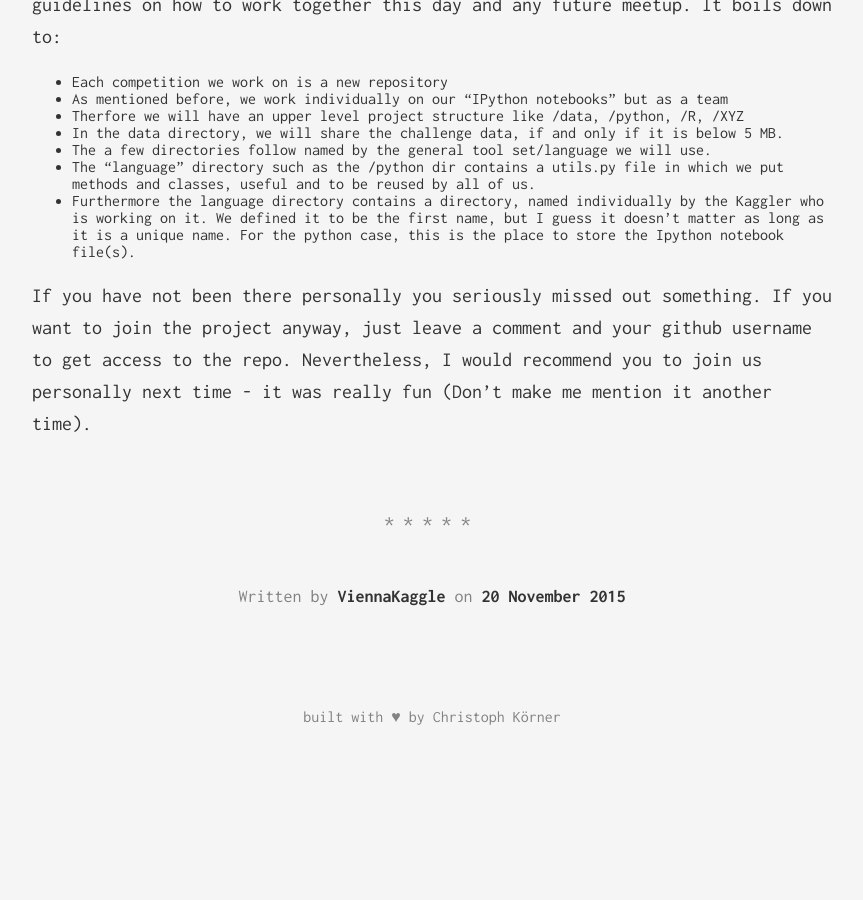
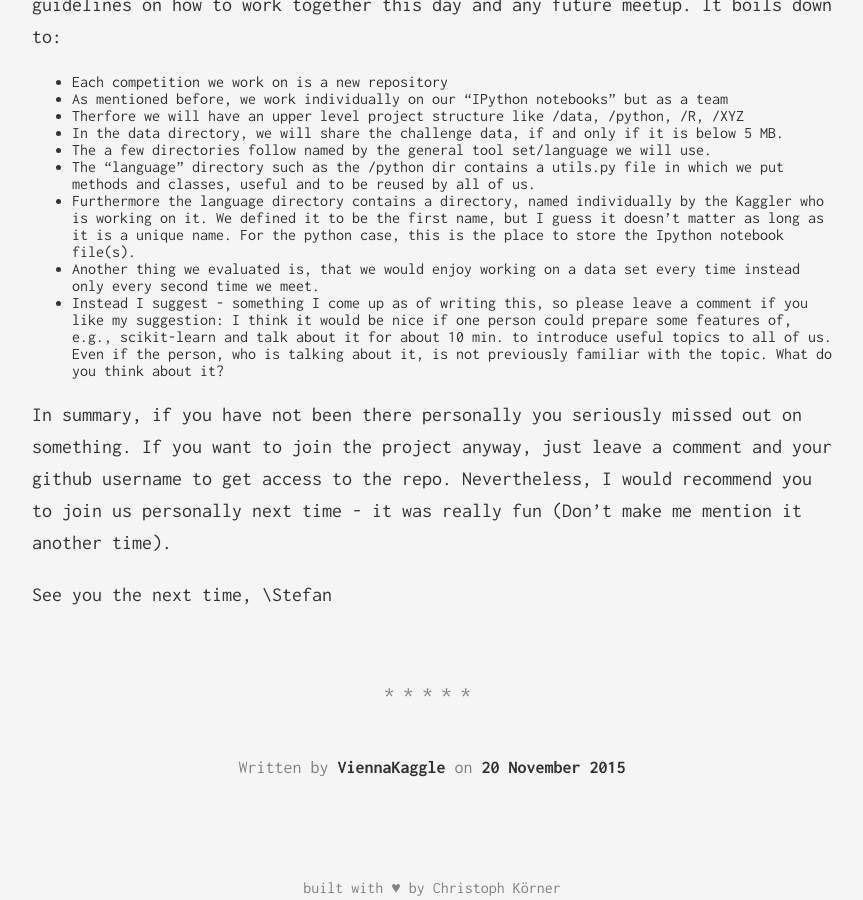
Before and after one commit to ViennaKaggle/viennakaggle.github.com, a Jekyll site: the page built from _posts/2015-11-20-second-meetup.markdown, in a window 1280 px wide and 900 px high, scrolled down 1707 px. Shown: the whole window, without its empty margins (208-1071 px from the left). Built offline with Jekyll 4.4.1, drawn with Linux system fonts in a browser that asks for light colours; comment, search, counter and statistics services are not loaded; before the commit the page ends 2533 px from its top, so only the background shows below that; some of the changed text lies outside the part shown.

Commit message:
modified a few things in the new blog entry

```diff
--- a/_posts/2015-11-20-second-meetup.markdown
+++ b/_posts/2015-11-20-second-meetup.markdown
@@ -1,6 +1,6 @@
 ---
 layout: post
-title:  "Vienna Kaggle - 1st Meetup"
+title:  "Vienna Kaggle - First Hands On Meetup"
 subtitle: "How it all starts"
 date:   2015-11-20 06:00:00
 categories: [meetup]
@@ -30,8 +30,13 @@ Some of us were a little more productive, others were talking about their common
 * The a few directories follow named by the general tool set/language we will use.
 * The "language" directory such as the /python dir contains a utils.py file in which we put methods and classes, useful and to be reused by all of us.
 * Furthermore the language directory contains a directory, named individually by the Kaggler who is working on it. We defined it to be the first name, but I guess it doesn't matter as long as it is a unique name. For the python case, this is the place to store the Ipython notebook file(s).
+* Another thing we evaluated is, that we would enjoy working on a data set every time instead only every second time we meet.
+* Instead I suggest - something I come up as of writing this, so please leave a comment if you like my suggestion: I think it would be nice if one person could prepare some features of, e.g., scikit-learn and talk about it for about 10 min. to introduce useful topics to all of us. Even if the person, who is talking about it, is not previously familiar with the topic. What do you think about it?
 
-If you have not been there personally you seriously missed out something. If you want to join the project anyway, just leave a comment and your github username to get access to the repo. Nevertheless, I would recommend you to join us personally next time - it was really fun (Don't make me mention it another time).
+In summary, if you have not been there personally you seriously missed out on something. If you want to join the project anyway, just leave a comment and your github username to get access to the repo. Nevertheless, I would recommend you to join us personally next time - it was really fun (Don't make me mention it another time).
+
+See you the next time,
+\Stefan
 
 [anaconda]: https://www.continuum.io/downloads
 [meetup-event]: http://www.meetup.com/de/Vienna-Kaggle-Meetup-Machine-Learning-Competitions/events/226055752/
```
